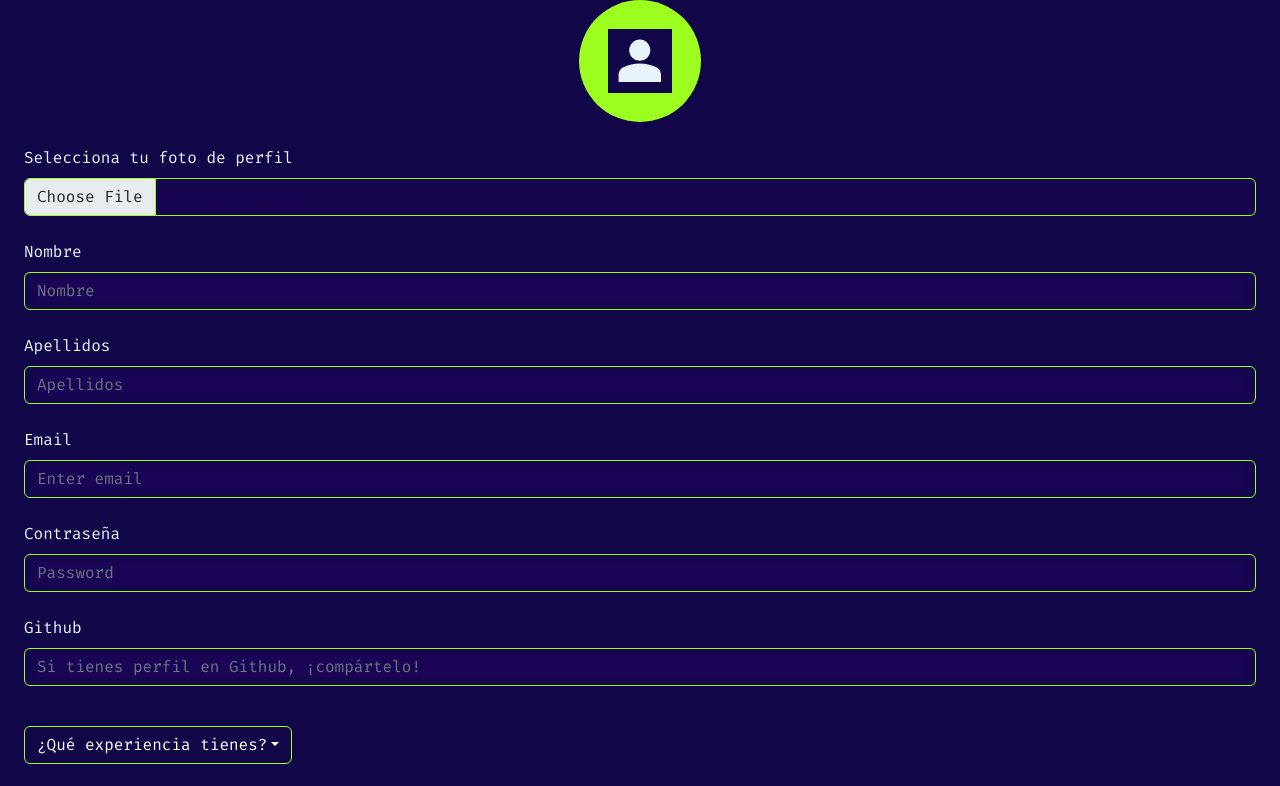
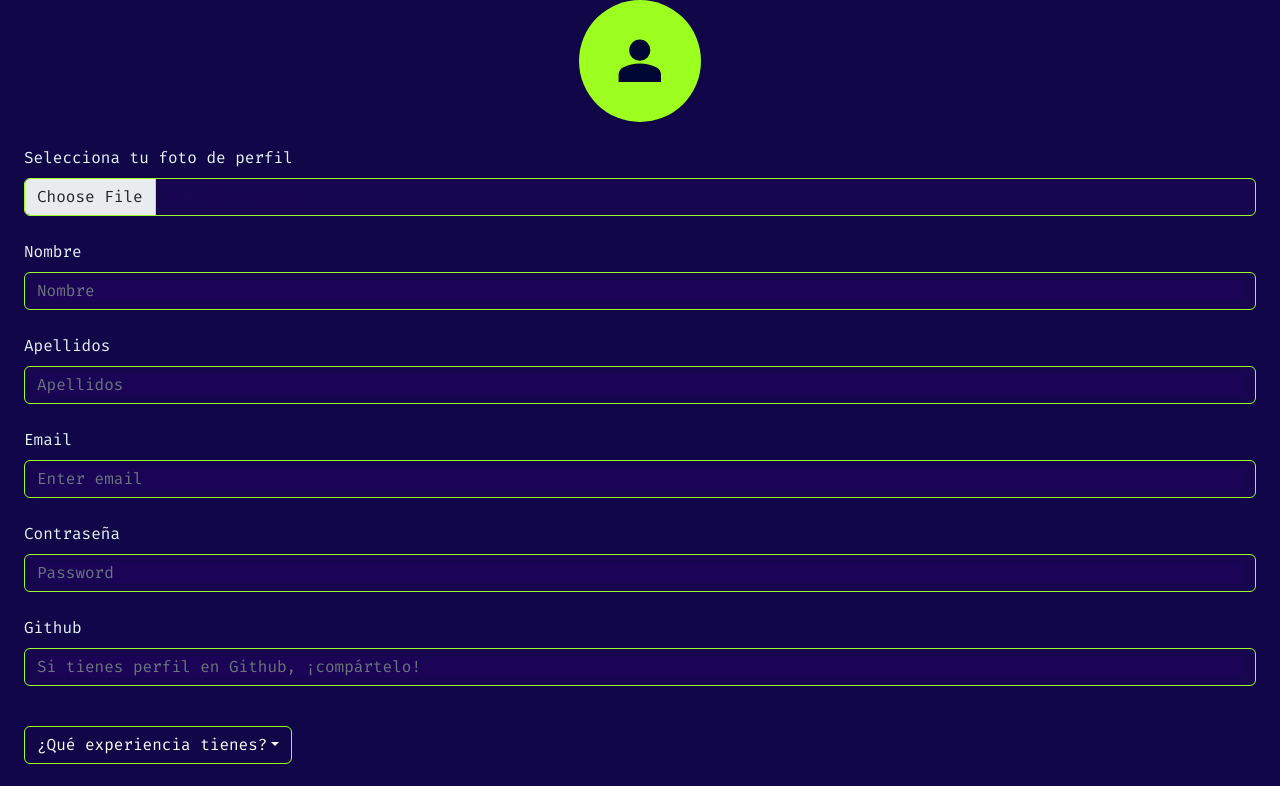
Before and after one commit to adoptacoder-app/adoptacoder, a React (Create React App) app: page / in a window 1280 px wide. Shown: the top 786 px of the page. Built offline with nearby package versions, Linux system fonts and the light colour scheme; a web font is replaced by a local one.

Commit message:
give color to icon

```diff
--- a/src/assets/mol-form/form.css
+++ b/src/assets/mol-form/form.css
@@ -83,3 +83,8 @@ border-radius: 100%;
     display: flex;
     justify-content: center;
 }
+
+.profileIcon{
+    background-color: transparent;
+    color:#000734
+}
--- a/src/assets/mol-form/form.jsx
+++ b/src/assets/mol-form/form.jsx
@@ -8,7 +8,7 @@ function AdoptMeForm() {
   return (
     <div className="form">
         <div className="avatarContainer">
-            <div className="avatar"><Icon icon="material-symbols:person" width="60%"/></div>
+            <div className="avatar"><Icon icon="material-symbols:person" width="60%" className="profileIcon"/></div>
         </div>
         <br></br>
     <Form>
```
